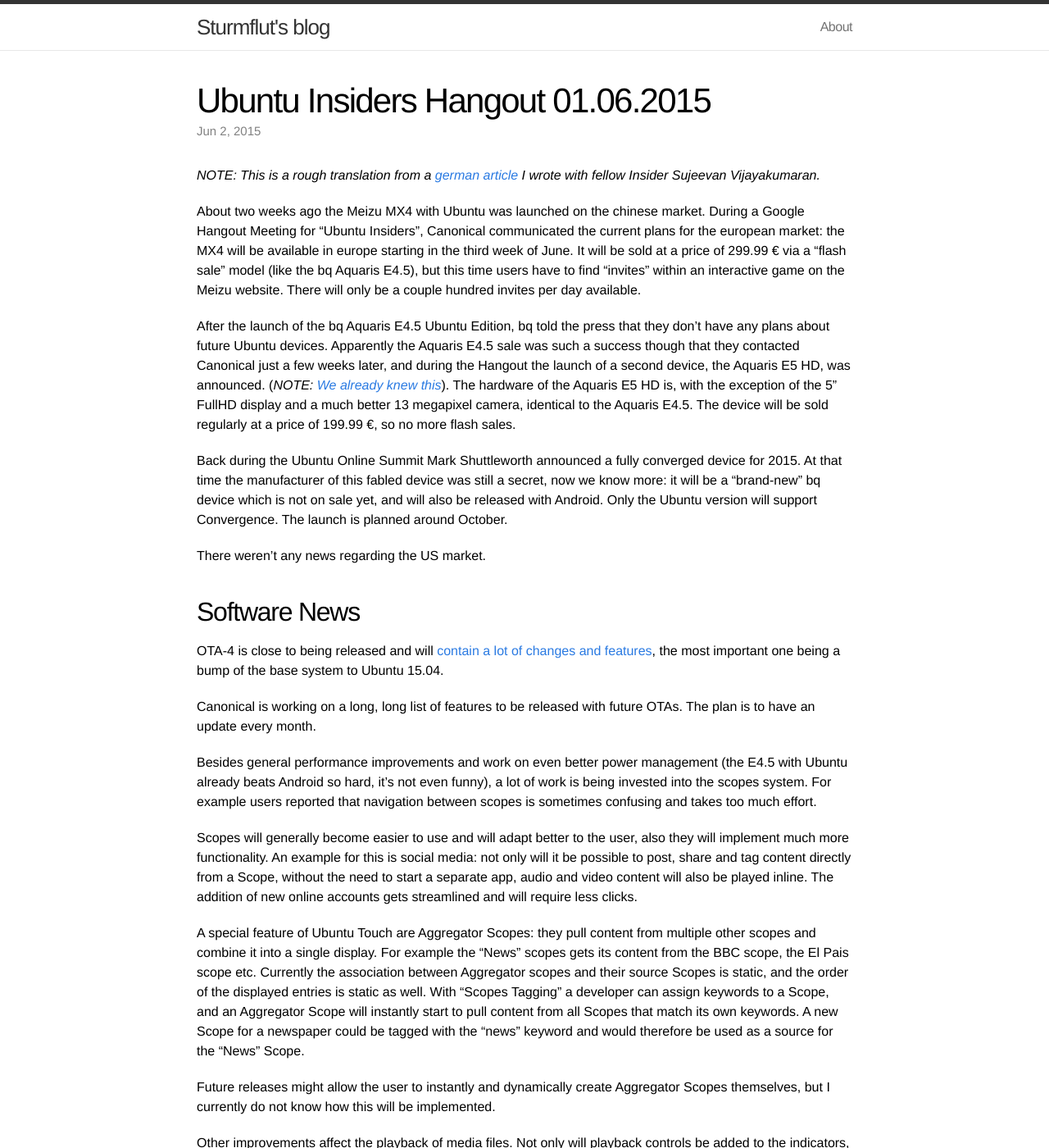
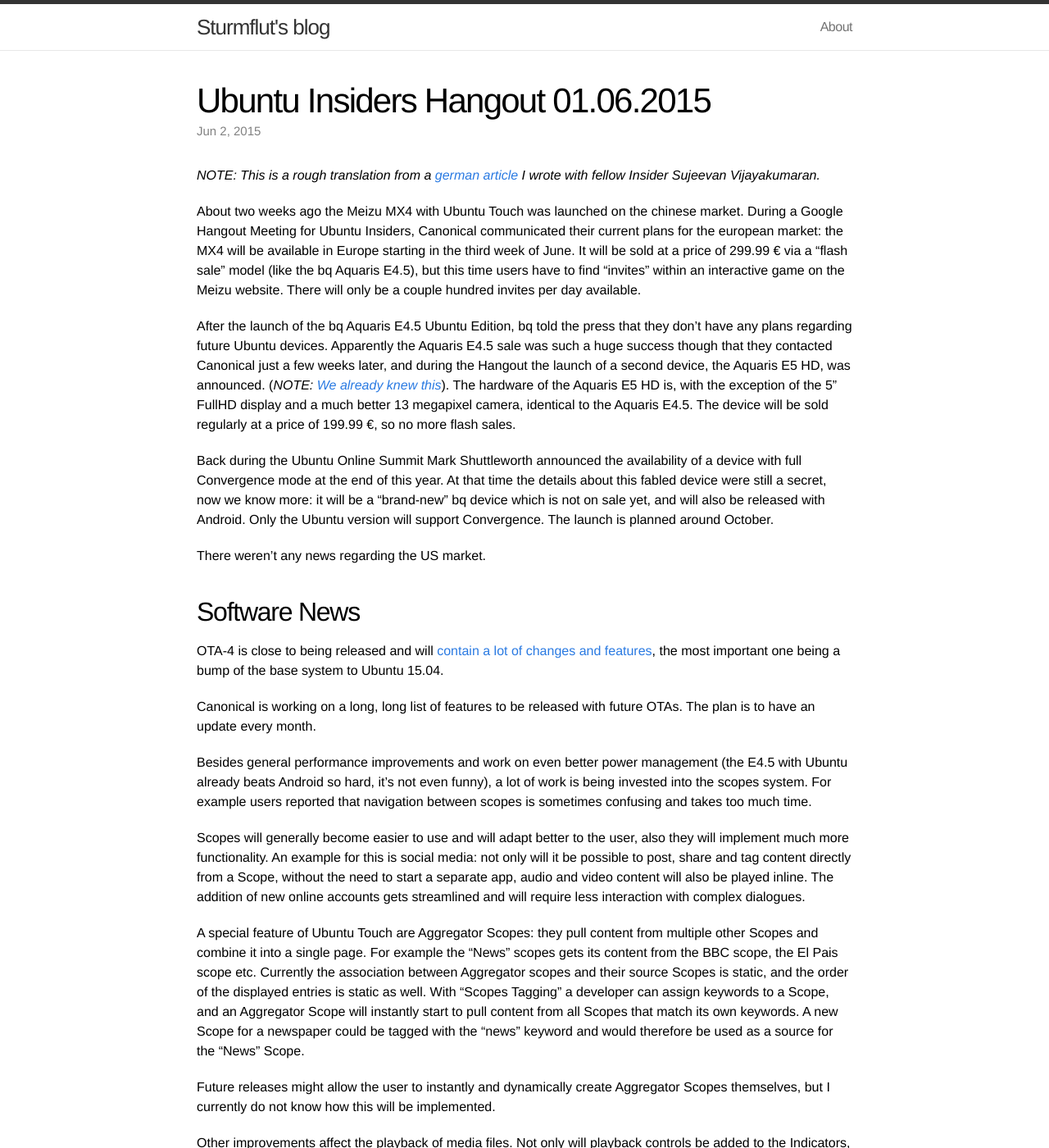
Before and after one commit to Sturmflut/sturmflut.github.io, a Jekyll site: the page built from _posts/2015-06-02-ubuntu-insiders-hangout-01-06-2015.markdown, in a window 1280 px wide and 1400 px high. Shown: the whole window at 82% size. Built offline with Jekyll 4.4.1, drawn with Linux system fonts in a browser that asks for light colours; some of the changed text lies outside the part shown.

Commit message:
Corrections

```diff
--- a/_posts/2015-06-02-ubuntu-insiders-hangout-01-06-2015.markdown
+++ b/_posts/2015-06-02-ubuntu-insiders-hangout-01-06-2015.markdown
@@ -7,11 +7,11 @@ categories: Ubuntu BayTrail
 
 *NOTE: This is a rough translation from a [german article][ikhaya-mx4] I wrote with fellow Insider Sujeevan Vijayakumaran.*
 
-About two weeks ago the Meizu MX4 with Ubuntu was launched on the chinese market. During a Google Hangout Meeting for "Ubuntu Insiders", Canonical communicated the current plans for the european market: the MX4 will be available in europe starting in the third week of June. It will be sold at a price of 299.99 € via a "flash sale" model (like the bq Aquaris E4.5), but this time users have to find "invites" within an interactive game on the Meizu website. There will only be a couple hundred invites per day available.
+About two weeks ago the Meizu MX4 with Ubuntu Touch was launched on the chinese market. During a Google Hangout Meeting for Ubuntu Insiders, Canonical communicated their current plans for the european market: the MX4 will be available in Europe starting in the third week of June. It will be sold at a price of 299.99 € via a "flash sale" model (like the bq Aquaris E4.5), but this time users have to find "invites" within an interactive game on the Meizu website. There will only be a couple hundred invites per day available.
 
-After the launch of the bq Aquaris E4.5 Ubuntu Edition, bq told the press that they don't have any plans about future Ubuntu devices. Apparently the Aquaris E4.5 sale was such a success though that they contacted Canonical just a few weeks later, and during the Hangout the launch of a second device, the Aquaris E5 HD, was announced. (*NOTE: [We already knew this]({% post_url 2015-05-16-the-other-bq-ubuntu-phone %})*). The hardware of the Aquaris E5 HD is, with the exception of the 5" FullHD display and a much better 13 megapixel camera, identical to the Aquaris E4.5. The device will be sold regularly at a price of 199.99 €, so no more flash sales.
+After the launch of the bq Aquaris E4.5 Ubuntu Edition, bq told the press that they don't have any plans regarding future Ubuntu devices. Apparently the Aquaris E4.5 sale was such a huge success though that they contacted Canonical just a few weeks later, and during the Hangout the launch of a second device, the Aquaris E5 HD, was announced. (*NOTE: [We already knew this]({% post_url 2015-05-16-the-other-bq-ubuntu-phone %})*). The hardware of the Aquaris E5 HD is, with the exception of the 5" FullHD display and a much better 13 megapixel camera, identical to the Aquaris E4.5. The device will be sold regularly at a price of 199.99 €, so no more flash sales.
 
-Back during the Ubuntu Online Summit Mark Shuttleworth announced a fully converged device for 2015. At that time the manufacturer of this fabled device was still a secret, now we know more: it will be a "brand-new" bq device which is not on sale yet, and will also be released with Android. Only the Ubuntu version will support Convergence. The launch is planned around October.
+Back during the Ubuntu Online Summit Mark Shuttleworth announced the availability of a device with full Convergence  mode at the end of this year. At that time the details about this fabled device were still a secret, now we know more: it will be a "brand-new" bq device which is not on sale yet, and will also be released with Android. Only the Ubuntu version will support Convergence. The launch is planned around October.
 
 There weren't any news regarding the US market.
 
@@ -22,24 +22,24 @@ OTA-4 is close to being released and will [contain a lot of changes and features
 
 Canonical is working on a long, long list of features to be released with future OTAs. The plan is to have an update every month.
 
-Besides general performance improvements and work on even better power management (the E4.5 with Ubuntu already beats Android so hard, it's not even funny), a lot of work is being invested into the scopes system. For example users reported that navigation between scopes is sometimes confusing and takes too much effort.
+Besides general performance improvements and work on even better power management (the E4.5 with Ubuntu already beats Android so hard, it's not even funny), a lot of work is being invested into the scopes system. For example users reported that navigation between scopes is sometimes confusing and takes too much time.
 
-Scopes will generally become easier to use and will adapt better to the user, also they will implement much more functionality. An example for this is social media: not only will it be possible to post, share and tag content directly from a Scope, without the need to start a separate app, audio and video content will also be played inline. The addition of new online accounts gets streamlined and will require less clicks.
+Scopes will generally become easier to use and will adapt better to the user, also they will implement much more functionality. An example for this is social media: not only will it be possible to post, share and tag content directly from a Scope, without the need to start a separate app, audio and video content will also be played inline. The addition of new online accounts gets streamlined and will require less interaction with complex dialogues.
 
-A special feature of Ubuntu Touch are Aggregator Scopes: they pull content from multiple other scopes and combine it into a single display. For example the "News" scopes gets its content from the BBC scope, the El Pais scope etc. Currently the association between Aggregator scopes and their source Scopes is static, and the order of the displayed entries is static as well. With "Scopes Tagging" a developer can assign keywords to a Scope, and an Aggregator Scope will instantly start to pull content from all Scopes that match its own keywords. A new Scope for a newspaper could be tagged with the "news" keyword and would therefore be used as a source for the "News" Scope.
+A special feature of Ubuntu Touch are Aggregator Scopes: they pull content from multiple other Scopes and combine it into a single page. For example the "News" scopes gets its content from the BBC scope, the El Pais scope etc. Currently the association between Aggregator scopes and their source Scopes is static, and the order of the displayed entries is static as well. With "Scopes Tagging" a developer can assign keywords to a Scope, and an Aggregator Scope will instantly start to pull content from all Scopes that match its own keywords. A new Scope for a newspaper could be tagged with the "news" keyword and would therefore be used as a source for the "News" Scope.
 
 Future releases might allow the user to instantly and dynamically create Aggregator Scopes themselves, but I currently do not know how this will be implemented.
 
-Other improvements affect the playback of media files. Not only will playback controls be added to the indicators, more options will also be available outside the Music app: the same playlist could then be managed by a Scope and the Music app at the same time.
+Other improvements affect the playback of media files. Not only will playback controls be added to the Indicators, more options will also be available outside the Music app: e.g. a playlist could then be managed by a Scope and the Music app at the same time.
 
-But also the core system will see some interesting improvements: the phone can now act as a WiFi hot-spot and share its mobile data connection to other devices. The Camera app will get more features like basic editing capabilities and filters. If the internal FM radio module present in the Aquaris E4.5 will be usable in the future is currently unknown.
+But also the core system will see some interesting improvements: the phone can now act as a WiFi hot-spot and share its mobile data connection with other devices. The Camera app will get more features, like basic editing capabilities and filters. If the internal FM radio module present in the Aquaris E4.5 will be usable in the future is currently unknown.
 
 
 ## Frameworks instead of Services
 
-While Google constantly increases the number of Google services Android relies on, Canonical is apparently doing the exact opposite. After the shutdown of the Ubuntu One File Synchronization service in June 2014 the company is focusing on powerful frameworks to allow potential developers to easily port their apps and services.
+While Google constantly increases the number of Google services Android relies on, Canonical is apparently doing the exact opposite. After the shutdown of the Ubuntu One File synchronization service in June 2014 the company is focusing on powerful frameworks to allow potential developers to easily port their apps and services. For example the internal messaging service already seems to support many of the features a third-party messenger like WhatsApp would require.
 
-Canonical is currently not working on more native apps and helps content partners and carriers by creating needed Scopes for them. If you've been hoping for something big like Telegram, that was probably an one-time thing.
+Canonical is currently not working on more native apps, but helps content partners and carriers by creating needed Scopes for them. If you've been hoping for more big surprises like the Telegram client, that was most likely an one-time thing.
 
 
 ## New partners and more developers
```
